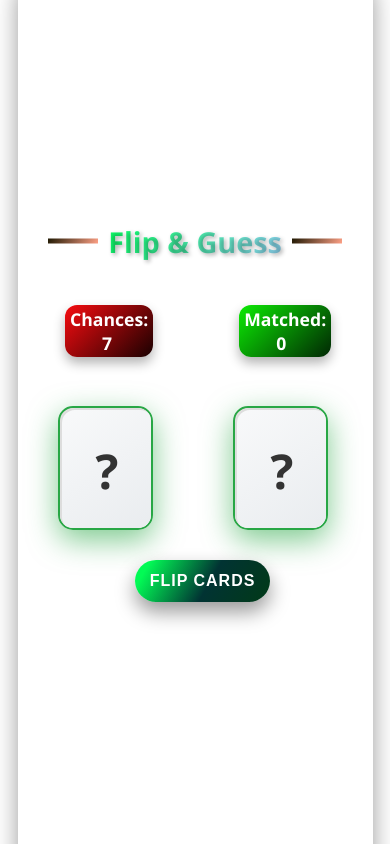
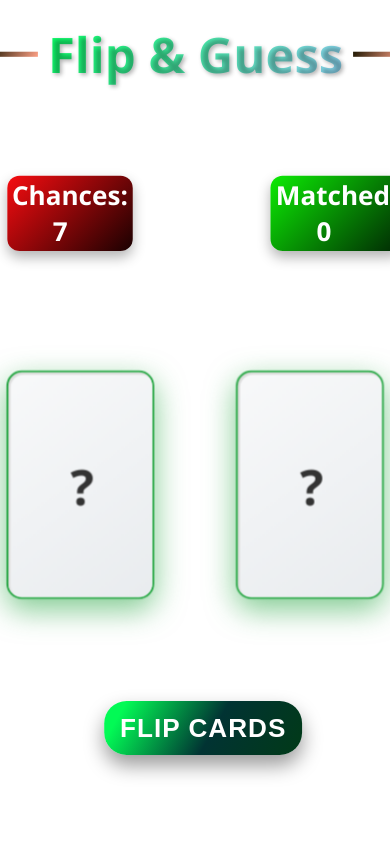
Before and after one commit to chethannachar/MatchTheDate, a React (Vite) app: page / in a window 390 px wide. Built offline with nearby package versions, Linux system fonts and the light colour scheme.

Commit message:
Update play.css

```diff
--- a/src/play.css
+++ b/src/play.css
@@ -632,7 +632,7 @@ body {
     box-shadow: 0 5px 10px rgba(0, 0, 0, 0.3);
   }
 }
-@media(max-width:450px){
+@media(max-width:480px){
     body {
         margin: 0;
         padding: 0;
@@ -737,33 +737,34 @@ body {
         flex-direction: column;
         align-items: center;
         justify-content: center;
-        height: 100vh;
+        height: 1200px;
         transition: background-color 0.5s ease, transform 0.3s ease;
         padding: 30px;
         border-radius: 20px;
         box-shadow: 0 12px 24px rgba(0, 0, 0, 0.4);
         background: rgba(255, 255, 255, 0.85);
-        width: 295px;
+        width: 395px;
         margin: auto;
         overflow-y: hidden;
         overflow-x: hidden;
+        margin-top: -150px;
       }
 
 
 
 
       h1 {
-        font-size: 1.8rem;
+        font-size: 3rem;
 
         color: #cf0606;
-        margin-top: -100px;
+        margin-top: -400px;
         text-align: center;
         background: linear-gradient(120deg, #07ff62 0%, #8fd3f4 100%);
         -webkit-background-clip: text;
         -webkit-text-fill-color: transparent;
         text-shadow: 2px 2px 4px rgba(0, 0, 0, 0.3);
         position: relative;
-        margin-top:-20px;
+        margin-top:80px;
         margin-left: 0px;
       }
 
@@ -788,11 +789,11 @@ body {
       .stats {
         display: flex;
         justify-content: space-between;
-        width: 100px;
+        width: 200px;
         margin: 20px 0;
         padding: 5px;
         border-radius: 15px;
-
+        margin-top: 50px;
 
         transition: transform 0.3s ease-in-out;
     }
@@ -802,7 +803,7 @@ body {
     }
 
     .stats h2 {
-        font-size: 1.1rem;
+        font-size: 1.6rem;
         color: #fff;
         padding: 2px 5px;
         border-radius: 12px;
@@ -811,17 +812,17 @@ body {
         margin-top: 0px;
     }
     .first{
-        margin-left: -80px;
+        margin-left: -85px;
         background: linear-gradient(135deg, #f70c10, #1a0101);
 
     }
     .second{
-        margin-left: 86px;
+        margin-left: 135px;
         background: linear-gradient(135deg, #0ceb04, #012704);
 
     }
     .stats span{
-        margin-left: 32px;
+        margin-left: 40px;
     }
     .stats h2:hover {
         transform: translateY(-3px);
@@ -830,17 +831,17 @@ body {
     .cards {
         display: flex;
         justify-content: space-around;
-        width: 270px;
+        width: 370px;
         margin: 50px auto;
         font-size: 1rem;
         gap: 80px;
-        margin-left: 10px;
-        margin-top: 10px;
+        margin-left: 12px;
+        margin-top: 70px;
     }
 
     .card {
-        width: 250px;
-        height: 120px;
+        width: 350px;
+        height: 220px;
         font-size: 2rem;
         perspective: 1000px; /* Increased for better 3D effect */
         position: relative;
@@ -911,7 +912,7 @@ body {
 
       button {
         padding: 12px 15px;
-        font-size: 1rem;
+        font-size: 1.6rem;
         cursor: pointer;
         background: linear-gradient(120deg, #02fa55 10%, #013333,#013a17 100%);
 
@@ -920,7 +921,7 @@ body {
         border-radius: 22px;
         box-shadow: 0 10px 20px rgba(0, 0, 0, 0.4);
         transition: all 0.3s ease-in-out;
-        margin-top: -20px;
+        margin-top: 50px;
         position: relative;
         overflow: hidden;
         font-weight: bold;
```
